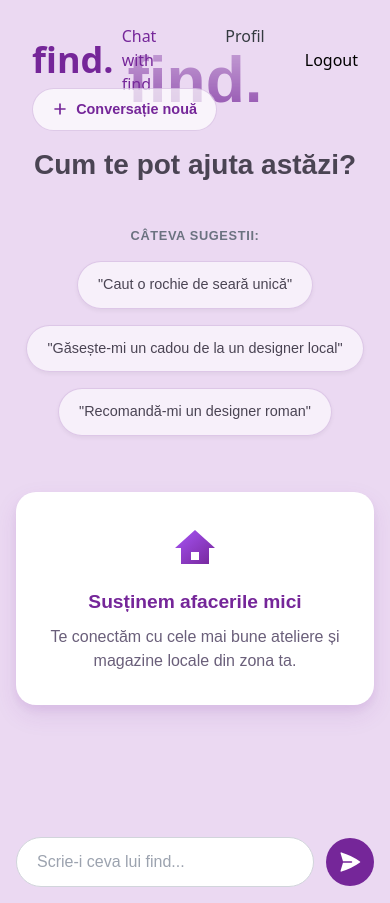
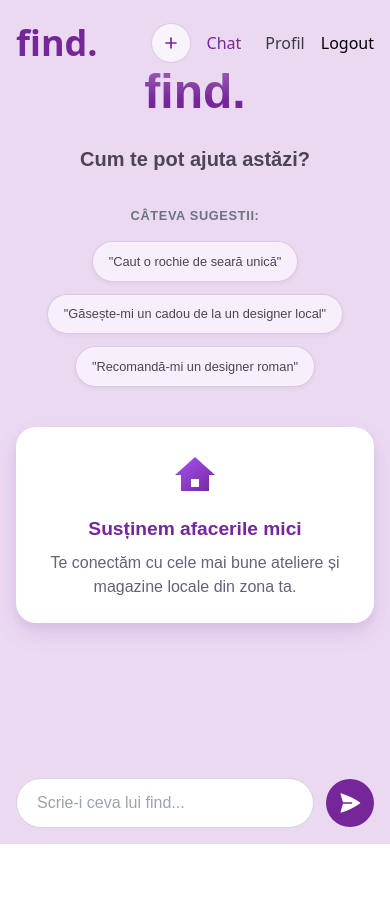
Before and after one commit to RaDu88253/LocalCommerceAi, a React (Vite) app in the folder apps/frontend/: page / in a window 390 px wide. After the commit the page ends 844 px from the top, so only its background shows below. Built offline with nearby package versions, Linux system fonts and the light colour scheme; sample sign-in values are in the browser's storage.

Commit message:
design care merge pe  mobile

```diff
--- a/apps/frontend/src/Header.css
+++ b/apps/frontend/src/Header.css
@@ -27,6 +27,7 @@
     display: flex;
     /* Creates space between the links */
     gap: 2rem;
+    align-items: center; /* Aliniază toate elementele (link-uri, butoane) pe verticală */
 }
 
 .header-nav a {
@@ -46,3 +47,52 @@
 .header-nav a.active {
     color: #752699;
 }
+
+/* --- New Conversation Button --- */
+.new-convo-button {
+    display: inline-flex;
+    align-items: center;
+    gap: 0.5rem;
+    background-color: rgba(255, 255, 255, 0.7);
+    border: 1px solid rgba(117, 38, 153, 0.2);
+    padding: 0.6rem 1.2rem;
+    border-radius: 9999px;
+    font-size: 0.9rem;
+    font-weight: 600;
+    color: #752699;
+    cursor: pointer;
+    transition: all 0.2s ease;
+}
+
+.new-convo-button:hover {
+    background-color: white;
+    box-shadow: 0 4px 14px rgba(117, 38, 153, 0.25);
+    transform: translateY(-3px) scale(1.05);
+}
+
+.new-convo-button:active {
+    transform: translateY(-1px) scale(1.02);
+    box-shadow: 0 2px 8px rgba(117, 38, 153, 0.2);
+}
+
+/* --- Responsive Design for Mobile --- */
+@media (max-width: 768px) {
+    .app-header {
+        padding: 1rem;
+    }
+    .header-nav {
+        gap: 0.5rem; /* Reduce gap on mobile */
+    }
+
+    /* Responsive "New Conversation" Button */
+    .new-convo-button {
+        padding: 0.6rem; /* Make it square-ish */
+        width: 2.5rem;   /* Fixed width */
+        height: 2.5rem;  /* Fixed height */
+        justify-content: center; /* Center the icon */
+    }
+
+    .new-convo-text {
+        display: none; /* Hide the text on mobile */
+    }
+}
--- a/apps/frontend/src/Header.jsx
+++ b/apps/frontend/src/Header.jsx
@@ -1,6 +1,13 @@
 import React from 'react';
 import { Link, NavLink, useNavigate, useLocation } from 'react-router-dom';
 import './Header.css';
+
+// Plus Icon SVG for the "New Conversation" button
+const PlusIcon = () => (
+    <svg xmlns="http://www.w3.org/2000/svg" fill="none" viewBox="0 0 24 24" strokeWidth={2.5} stroke="currentColor" className="w-4 h-4">
+        <path strokeLinecap="round" strokeLinejoin="round" d="M12 4.5v15m7.5-7.5h-15" />
+    </svg>
+);
 
 function Header() {
     const navigate = useNavigate();
@@ -12,6 +19,11 @@ function Header() {
         localStorage.removeItem('accessToken');
         // Redirecționăm utilizatorul la pagina de login
         navigate('/login');
+    };
+
+    const handleNewConversation = () => {
+        // Reloads the page to reset the chat state
+        window.location.reload();
     };
 
     // Logo-ul este un link doar dacă utilizatorul este logat ȘI nu se află pe pagina principală.
@@ -30,8 +42,12 @@ function Header() {
             <nav className="header-nav">
                 {token ? (
                     <>
+                        <button onClick={handleNewConversation} className="new-convo-button">
+                            <PlusIcon />
+                            <span className="new-convo-text">Conversație nouă</span>
+                        </button>
                         {/* Link-uri pentru utilizatorul autentificat */}
-                        <NavLink to="/" className={({ isActive }) => (isActive ? 'active' : '')}>Chat with find</NavLink>
+                        <NavLink to="/" className={({ isActive }) => (isActive ? 'active' : '')}>Chat</NavLink>
                         <NavLink to="/profile" className={({ isActive }) => (isActive ? 'active' : '')}>Profil</NavLink>
                         <button onClick={handleLogout} className="logout-button">Logout</button>
                     </>
--- a/apps/frontend/src/MainPage.css
+++ b/apps/frontend/src/MainPage.css
@@ -307,35 +307,43 @@
     to { opacity: 0; }
 }
 
-/* Style for the "New Conversation" button, moved from Header.css */
-.new-convo-button {
-    display: inline-flex;
-    align-items: center;
-    gap: 0.5rem;
-    background-color: rgba(255, 255, 255, 0.7);
-    border: 1px solid rgba(117, 38, 153, 0.2);
-    padding: 0.6rem 1.2rem;
-    border-radius: 9999px;
-    font-size: 0.9rem;
-    font-weight: 600;
-    color: #752699;
-    cursor: pointer;
-    transition: all 0.2s ease;
-    /* Positioning */
-    position: absolute;
-    top: 5.5rem; /* Positioned below the header/logo */
-    left: 2rem;
-    z-index: 20; /* Ensure it's above chat window but below header if needed */
+/* --- Responsive Design for Mobile --- */
+@media (max-width: 768px) {
+    .chat-window {
+        padding: 1rem;
+        -webkit-mask-image: linear-gradient(transparent, black 100px);
+        mask-image: linear-gradient(transparent, black 100px);
+    }
+
+    .message-bubble {
+        padding: 0.8rem 1.2rem;
+        border-radius: 1.2rem;
+    }
+
+    .welcome-container {
+        padding-bottom: 5vh;
+    }
+
+    .welcome-logo {
+        font-size: 3rem;
+    }
+
+    .welcome-title {
+        font-size: 1.25rem;
+        margin-bottom: 2rem;
+    }
+
+    .suggestion-chips {
+        gap: 0.75rem;
+    }
+
+    .chip {
+        padding: 0.6rem 1rem;
+        font-size: 0.8rem;
+    }
+
+    .single-feature-box {
+        margin-top: 2.5rem;
+        padding: 1.5rem;
+    }
 }
-
-.new-convo-button:hover {
-    background-color: white;
-    box-shadow: 0 4px 14px rgba(117, 38, 153, 0.25); /* Umbră mai pronunțată și colorată */
-    transform: translateY(-3px) scale(1.05); /* Efectul "poppy" de ridicare și mărire */
-}
-
-/* Adăugăm un efect vizual și la click */
-.new-convo-button:active {
-    transform: translateY(-1px) scale(1.02);
-    box-shadow: 0 2px 8px rgba(117, 38, 153, 0.2);
-}
--- a/apps/frontend/src/MainPage.jsx
+++ b/apps/frontend/src/MainPage.jsx
@@ -1,13 +1,6 @@
 import React, { useState, useEffect, useRef } from 'react';
 import './MainPage.css';
 import API_URL from './config'; // Import the API URL
-
-// Plus Icon SVG
-const PlusIcon = () => (
-    <svg xmlns="http://www.w3.org/2000/svg" fill="none" viewBox="0 0 24 24" strokeWidth={2.5} stroke="currentColor" className="w-4 h-4">
-        <path strokeLinecap="round" strokeLinejoin="round" d="M12 4.5v15m7.5-7.5h-15" />
-    </svg>
-);
 
 // --- Iconiță pentru cardul de prezentare ---
 const StorefrontIcon = () => (
@@ -119,11 +112,6 @@ function MainPage() {
 
     return (
         <div className="main-page-container">
-            {/* New Conversation Button - positioned absolutely */}
-            <button onClick={handleNewConversation} className="new-convo-button">
-                <PlusIcon />
-                <span>Conversație nouă</span>
-            </button>
             <div className="chat-window">
                 {/* Welcome screen, which will fade out */}
                 {!isChatActive && (
--- a/apps/frontend/src/ProfilePage.css
+++ b/apps/frontend/src/ProfilePage.css
@@ -13,11 +13,11 @@
     max-width: 500px;
     background-color: white;
     border-radius: 20px;
-    padding: 2.5rem;
+    padding: 1.5rem 2rem; /* Reduced vertical padding */
     box-shadow: 0 10px 30px rgba(0, 0, 0, 0.1);
     display: flex;
     flex-direction: column;
-    gap: 2rem;
+    gap: 1.25rem; /* Reduced gap between sections */
 }
 
 /* --- Header Section --- */
@@ -26,21 +26,21 @@
 }
 
 .avatar {
-    width: 100px;
-    height: 100px;
+    width: 70px; /* Smaller avatar */
+    height: 70px;
     border-radius: 50%;
     background-color: #752699;
     color: white;
     display: flex;
     align-items: center;
     justify-content: center;
-    font-size: 2.5rem;
+    font-size: 1.75rem; /* Smaller initials */
     font-weight: 600;
-    margin: 0 auto 1rem auto;
+    margin: 0 auto 0.75rem auto; /* Reduced bottom margin */
 }
 
 .user-name {
-    font-size: 1.75rem;
+    font-size: 1.5rem; /* Smaller name */
     font-weight: 700;
     color: #752699;
     margin: 0;
@@ -60,7 +60,7 @@
     text-transform: uppercase;
     letter-spacing: 0.05em;
     margin: 0;
-    padding-bottom: 0.5rem;
+    padding-bottom: 0.25rem; /* Reduced padding */
     border-bottom: 1px solid #e5e7eb;
 }
 
@@ -74,19 +74,21 @@
     font-size: 0.875rem;
     font-weight: 500;
     color: #4b5563;
-    margin-bottom: 0.5rem;
+    margin-bottom: 0.3rem; /* Reduced margin */
 }
 
 .input-group input {
     width: 100%;
-    padding: 0.75rem 1rem;
-    border: 1px solid #d1d5db;
+    padding: 0.6rem 1rem; /* Reduced input height */
+    border: none; /* Eliminăm bordura pentru a ne baza pe umbră */
     border-radius: 12px;
     background-color: #f9fafb;
     font-size: 1rem;
     color: #374151;
     outline: none;
     box-sizing: border-box;
+    box-shadow: inset 0 2px 4px rgba(0, 0, 0, 0.06); /* Adăugăm umbra interioară pentru profunzime */
+    transition: box-shadow 0.2s, border-color 0.2s; /* Adăugăm o tranziție lină */
 }
 
 .input-group input:focus {
@@ -134,7 +136,7 @@
 
 /* --- Footer Section --- */
 .profile-footer {
-    margin-top: 1rem;
+    margin-top: 0.5rem; /* Reduced top margin */
 }
 
 .logout-button-profile {
```
